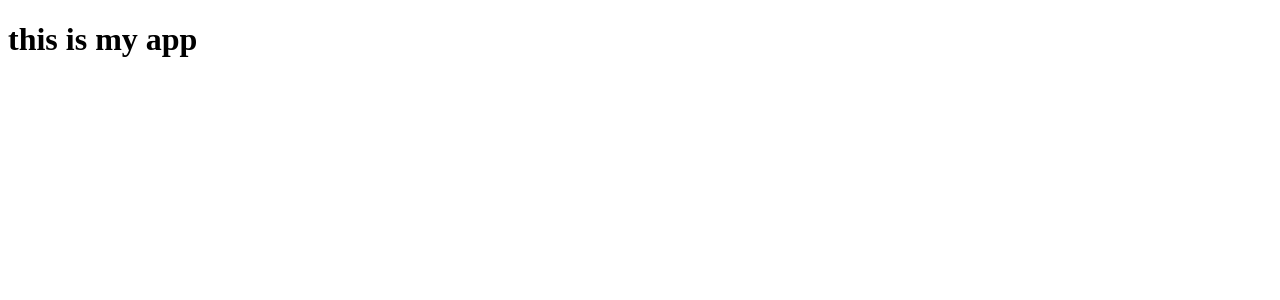
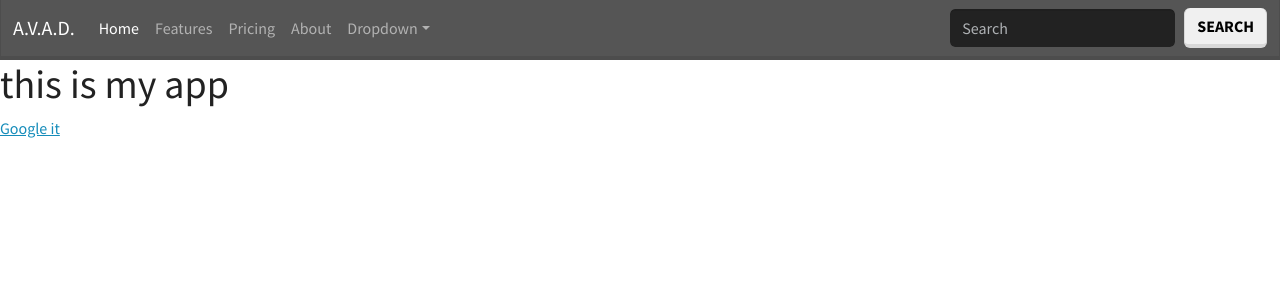
Before and after one commit to aryak0512/avad-ui, a React (Create React App) app: page / in a window 1280 px wide. Shown: the top 300 px of the page. Built offline with nearby package versions, Linux system fonts and the light colour scheme.

Commit message:
NavBar and MainContent components added

```diff
--- a/package.json
+++ b/package.json
@@ -3,6 +3,7 @@
   "version": "0.1.0",
   "private": true,
   "dependencies": {
+    "bootswatch": "^5.3.3",
     "cra-template": "1.2.0",
     "react": "^19.0.0",
     "react-dom": "^19.0.0",
--- a/src/App.jsx
+++ b/src/App.jsx
@@ -1,8 +1,21 @@
-import {Component} from "react";
+import React, {Component} from "react";
+import {Navbar} from "./Navbar";
+import {MainContent} from "./MainContent";
 
+/**
+ * The top level, root component. All components are nested within this component.
+ * This component gets loaded through index.js
+ *
+ * @author aryak
+ */
 export class App extends Component {
 
-    render() {
-        return (<h1>this is my app</h1>)
+    render(){
+        return (
+            <React.Fragment>
+                <Navbar/>
+                <MainContent/>
+            </React.Fragment>
+        )
     }
 }
--- /dev/null
+++ b/src/MainContent.jsx
@@ -0,0 +1,17 @@
+import React from "react";
+
+export class MainContent extends React.Component {
+
+    render(){
+        return (
+            <React.Fragment>
+
+                <div>
+                    <h1>this is my app</h1>
+                    <a href="http://www.google.com">Google it</a>
+                </div>
+
+            </React.Fragment>
+        )
+    }
+}
--- /dev/null
+++ b/src/Navbar.jsx
@@ -0,0 +1,53 @@
+import {Component} from "react";
+
+export class Navbar extends Component {
+
+    render(){
+
+        return (
+            <nav className="navbar navbar-expand-lg bg-dark" data-bs-theme="dark">
+                <div className="container-fluid">
+                    <a className="navbar-brand" href="#">A.V.A.D.</a>
+                    <button className="navbar-toggler" type="button" data-bs-toggle="collapse"
+                            data-bs-target="#navbarColor02" aria-controls="navbarColor02" aria-expanded="false"
+                            aria-label="Toggle navigation">
+                        <span className="navbar-toggler-icon"></span>
+                    </button>
+                    <div className="collapse navbar-collapse" id="navbarColor02">
+                        <ul className="navbar-nav me-auto">
+                            <li className="nav-item">
+                                <a className="nav-link active" href="#">Home
+                                    <span className="visually-hidden">(current)</span>
+                                </a>
+                            </li>
+                            <li className="nav-item">
+                                <a className="nav-link" href="#">Features</a>
+                            </li>
+                            <li className="nav-item">
+                                <a className="nav-link" href="#">Pricing</a>
+                            </li>
+                            <li className="nav-item">
+                                <a className="nav-link" href="#">About</a>
+                            </li>
+                            <li className="nav-item dropdown">
+                                <a className="nav-link dropdown-toggle" data-bs-toggle="dropdown" href="#" role="button"
+                                   aria-haspopup="true" aria-expanded="false">Dropdown</a>
+                                <div className="dropdown-menu">
+                                    <a className="dropdown-item" href="#">Action</a>
+                                    <a className="dropdown-item" href="#">Another action</a>
+                                    <a className="dropdown-item" href="#">Something else here</a>
+                                    <div className="dropdown-divider"></div>
+                                    <a className="dropdown-item" href="#">Separated link</a>
+                                </div>
+                            </li>
+                        </ul>
+                        <form className="d-flex">
+                            <input className="form-control me-sm-2" type="search" placeholder="Search"/>
+                            <button className="btn btn-secondary my-2 my-sm-0" type="submit">Search</button>
+                        </form>
+                    </div>
+                </div>
+            </nav>
+        )
+    }
+}
```
Also changed, not shown: src/index.js (+6 -1 lines), 1 other file (tests, documents, lock files or other folders).
